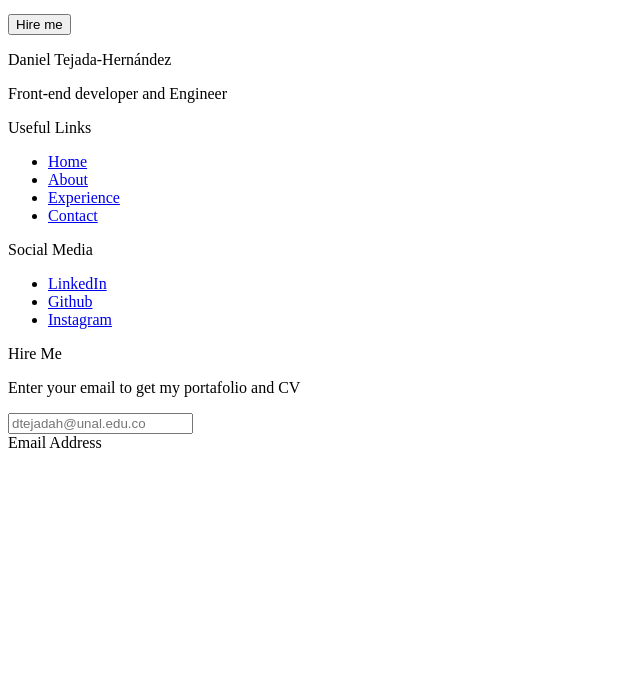
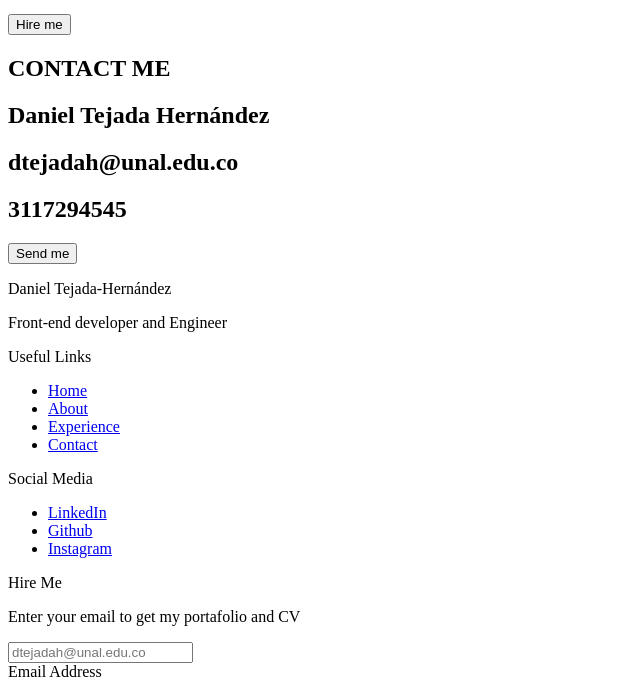
Before and after one commit to BioDani/Curriculum-Vitae-DTH, a plain HTML site: page contact.html in a window 1280 px wide. Shown: the part 160-849 px from the top of the page, without its empty margins (0-640 px from the left). Before the commit the page ends 800 px from the top, so only its background shows below. Drawn offline with Linux system fonts and the light colour scheme.

Commit message:
contact_page

```diff
--- a/contact.html
+++ b/contact.html
@@ -22,7 +22,17 @@
             <button>Hire me</button>
         </header>
 
-
+        <main>
+            <section>
+                <h1>CONTACT ME</h1>
+            </section>
+            <section>
+                <h2>Daniel Tejada Hernández</h2>
+                <h2>dtejadah@unal.edu.co</h2>
+                <h2>3117294545</h2>
+                <button>Send me</button>
+            </section>
+        </main>
 
 
         <footer>
```
